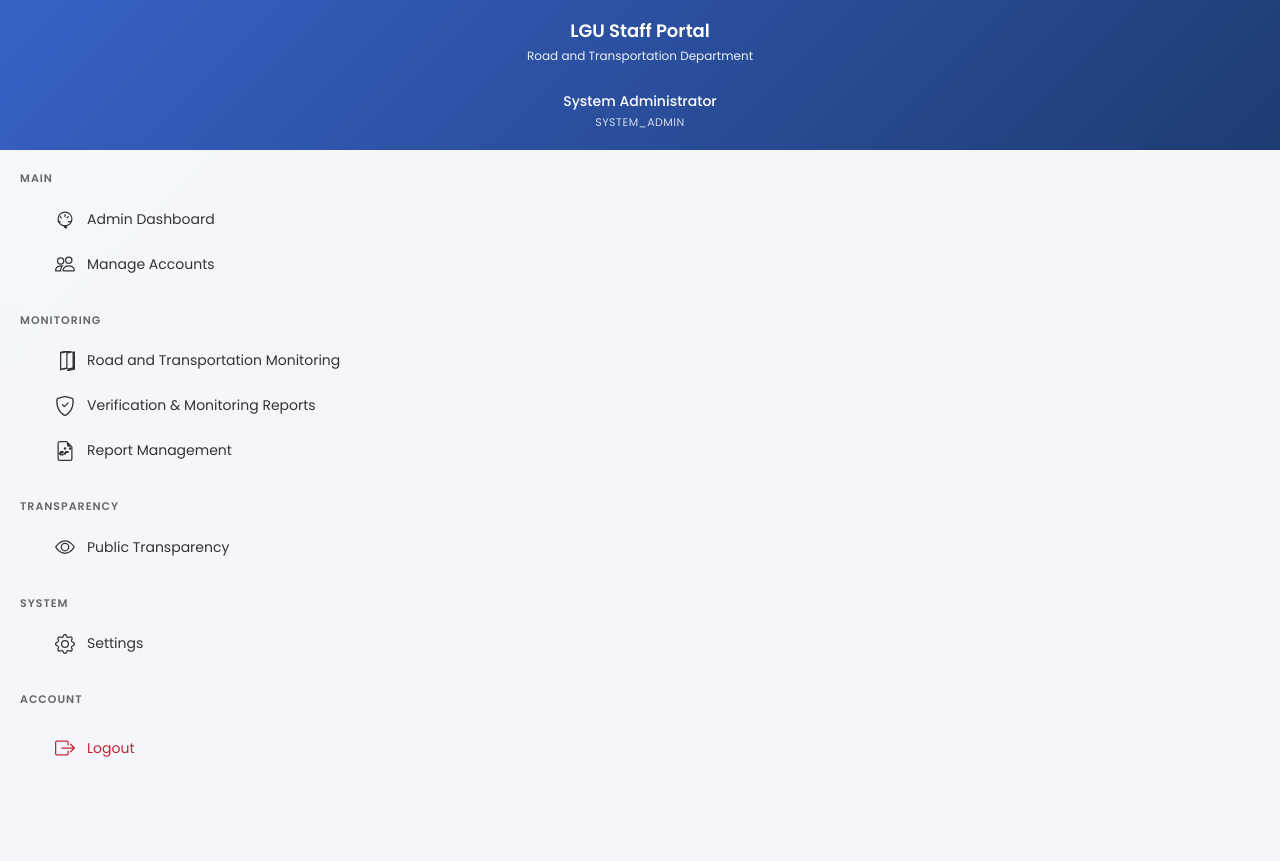
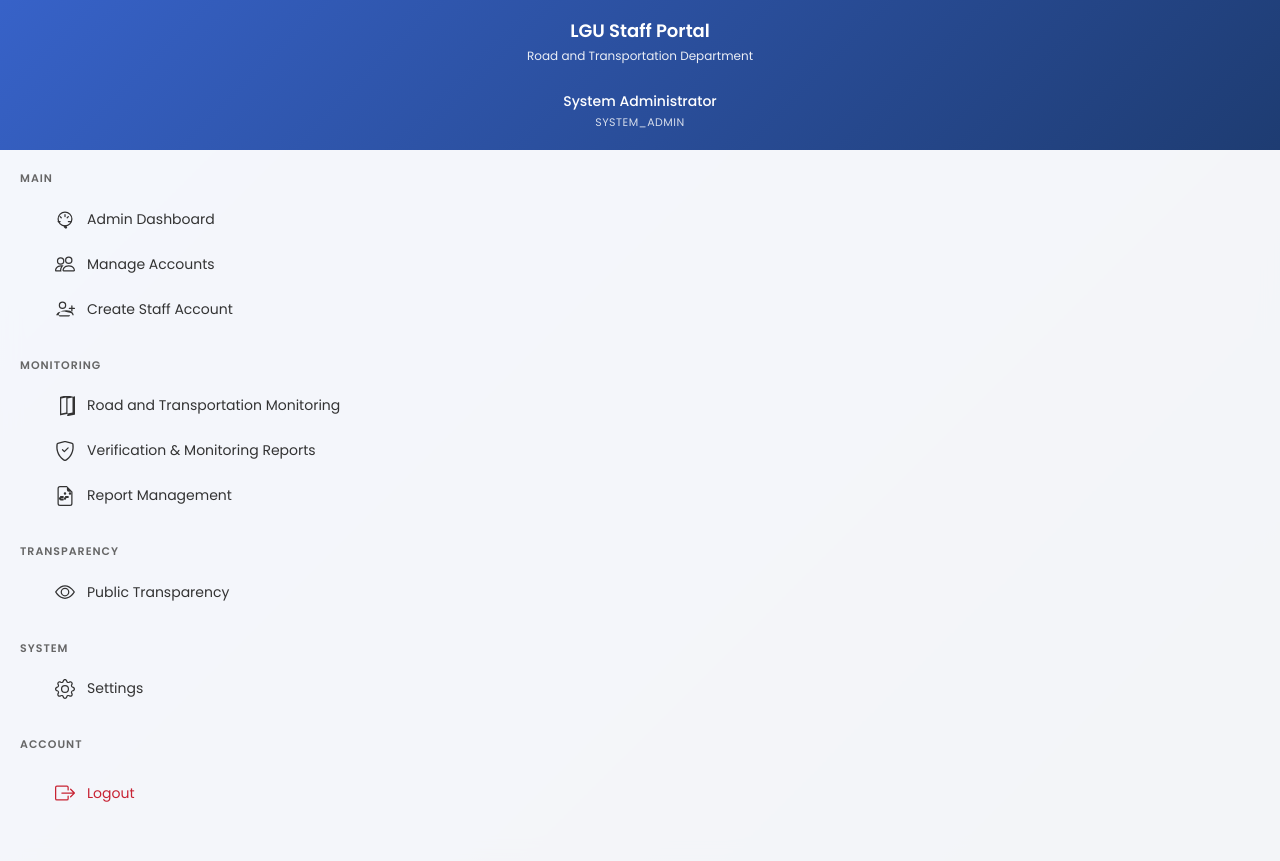
Before and after one commit to conopioclarence96-commits/lg-road-monitoring, a PHP site: page /lgu_staff/includes/sidebar.php in a window 1280 px wide. Run offline with PHP 8.4, Linux system fonts and the light colour scheme; a user stored in the database is signed in; data comes from the database, SQL or seed files in the repository; data that the repository does not hold is empty.

Commit message:
Update sidebar.php

```diff
--- a/lgu_staff/includes/sidebar.php
+++ b/lgu_staff/includes/sidebar.php
@@ -59,6 +59,12 @@ function getNavigationItems($user_role) {
                 'href' => '../pages/main/manage_accounts.php',
                 'icon' => 'users',
                 'title' => 'Manage Accounts',
+                'roles' => ['system_admin']
+            ],
+            [
+                'href' => '../pages/main/create_staff_account.php',
+                'icon' => 'person-plus',
+                'title' => 'Create Staff Account',
                 'roles' => ['system_admin']
             ]
         ],
@@ -434,7 +440,8 @@ $notification_count = getNotificationCount();
                                                 'clipboard-check' => '<path fill-rule="evenodd" d="M10.854 7.146a.5.5 0 0 1 0 .708l-3 3a.5.5 0 0 1-.708 0l-1.5-1.5a.5.5 0 1 1 .708-.708L7.5 9.793l2.646-2.647a.5.5 0 0 1 .708 0z"/><path d="M4 1.5H3a2 2 0 0 0-2 2V14a2 2 0 0 0 2 2h10a2 2 0 0 0 2-2V3.5a2 2 0 0 0-2-2h-1v1h1a1 1 0 0 1 1 1V14a1 1 0 0 1-1 1H3a1 1 0 0 1-1-1V3.5a1 1 0 0 1 1-1h1v-1z"/><path d="M9.5 1a.5.5 0 0 1 .5.5v1a.5.5 0 0 1-.5.5h-3a.5.5 0 0 1-.5-.5v-1a.5.5 0 0 1 .5-.5h3zm-3-1A1.5 1.5 0 0 0 5 1.5v1A1.5 1.5 0 0 0 6.5 4h3A1.5 1.5 0 0 0 11 2.5v-1A1.5 1.5 0 0 0 9.5 0h-3z"/>',
                                                 'clipboard-data' => '<path d="M9.5 0H4a2 2 0 0 0-2 2v12a2 2 0 0 0 2 2h8a2 2 0 0 0 2-2V4.5L9.5 0zm0 1v2A1.5 1.5 0 0 0 11 4.5h2V14a1 1 0 0 1-1 1H4a1 1 0 0 1-1-1V2a1 1 0 0 1 1-1h5.5z"/><path d="M4 11a1 1 0 1 1 0-2 1 1 0 0 1 0 2zm4-4a1 1 0 1 1 0-2 1 1 0 0 1 0 2zm0 4a1 1 0 1 1 0-2 1 1 0 0 1 0 2zm4-4a1 1 0 1 1 0-2 1 1 0 0 1 0 2z"/><path d="M7 10.5v.5a.5.5 0 0 1-.5.5h-2a.5.5 0 0 1-.5-.5v-.5a.5.5 0 0 1 .5-.5h2a.5.5 0 0 1 .5.5zm0-2v.5a.5.5 0 0 1-.5.5h-2a.5.5 0 0 1-.5-.5v-.5a.5.5 0 0 1 .5-.5h2a.5.5 0 0 1 .5.5zm4 0v.5a.5.5 0 0 1-.5.5h-2a.5.5 0 0 1-.5-.5v-.5a.5.5 0 0 1 .5-.5h2a.5.5 0 0 1 .5.5z"/>',
                                                 'eye' => '<path d="M16 8s-3-5.5-8-5.5S0 8 0 8s3 5.5 8 5.5S16 8 16 8zM1.173 8a13.133 13.133 0 0 1 1.66-2.043C4.12 4.668 5.88 3.5 8 3.5c2.12 0 3.879 1.168 5.168 2.457A13.133 13.133 0 0 1 14.828 8c-.058.087-.122.183-.195.288-.335.48-.83 1.12-1.465 1.755C11.879 11.332 10.119 12.5 8 12.5c-2.12 0-3.879-1.168-5.168-2.457A13.134 13.134 0 0 1 1.172 8z"/><path d="M8 5.5a2.5 2.5 0 1 0 0 5 2.5 2.5 0 0 0 0-5zM4.5 8a3.5 3.5 0 1 1 7 0 3.5 3.5 0 0 1-7 0z"/>',
-                                                'users' => '<path d="M15 14s1 0 1-1-1-4-5-4-5 3-5 4 1 1 1 1h8zm-7.978-1A.261.261 0 0 1 7 12.996c.001-.264.167-1.03.76-1.72C8.312 10.629 9.282 10 11 10c1.717 0 2.687.63 3.24 1.276.593.69.758 1.457.76 1.72l-.008.002a.274.274 0 0 1-.014.002H7.022zM11 7a2 2 0 1 0 0-4 2 2 0 0 0 0 4zm3-2a3 3 0 1 1-6 0 3 3 0 0 1 6 0zM6.936 9.28a5.88 5.88 0 0 0-1.23-.247A7.35 7.35 0 0 0 5 9c-4 0-5 3-5 4 0 .667.333 1 1 1h4.216A2.238 2.238 0 0 1 5 13c0-1.01.377-2.042 1.09-2.904.243-.294.526-.569.846-.816zM4.92 10A5.493 5.493 0 0 0 4 13H1c0-.26.164-1.03.76-1.724.545-.636 1.492-1.256 3.16-1.275zM1.5 5.5a3 3 0 1 1 6 0 3 3 0 0 1-6 0zm3-2a2 2 0 1 0 0 4 2 2 0 0 0 0-4z"/>'
+                                                'users' => '<path d="M15 14s1 0 1-1-1-4-5-4-5 3-5 4 1 1 1 1h8zm-7.978-1A.261.261 0 0 1 7 12.996c.001-.264.167-1.03.76-1.72C8.312 10.629 9.282 10 11 10c1.717 0 2.687.63 3.24 1.276.593.69.758 1.457.76 1.72l-.008.002a.274.274 0 0 1-.014.002H7.022zM11 7a2 2 0 1 0 0-4 2 2 0 0 0 0 4zm3-2a3 3 0 1 1-6 0 3 3 0 0 1 6 0zM6.936 9.28a5.88 5.88 0 0 0-1.23-.247A7.35 7.35 0 0 0 5 9c-4 0-5 3-5 4 0 .667.333 1 1 1h4.216A2.238 2.238 0 0 1 5 13c0-1.01.377-2.042 1.09-2.904.243-.294.526-.569.846-.816zM4.92 10A5.493 5.493 0 0 0 4 13H1c0-.26.164-1.03.76-1.724.545-.636 1.492-1.256 3.16-1.275zM1.5 5.5a3 3 0 1 1 6 0 3 3 0 0 1-6 0zm3-2a2 2 0 1 0 0 4 2 2 0 0 0 0-4z"/>',
+                                                'person-plus' => '<path d="M6 8a3 3 0 1 0 0-6 3 3 0 0 0 0 6m2-3a2 2 0 1 1-4 0 2 2 0 0 1 4 0m4 8c0 1-1 1-1 1H4s-1 0-1-1 1-4 6-4 6 3 6 4m-1-.004c-.001-.246-.154-.986-.832-1.664C9.516 10.68 8.289 10 6 10s-3.516.68-4.168 1.332c-.678.678-.83 1.418-.832 1.664z"/><path fill-rule="evenodd" d="M13.5 5a.5.5 0 0 1 .5.5V7h1.5a.5.5 0 0 1 0 1H14v1.5a.5.5 0 0 1-1 0V8h-1.5a.5.5 0 0 1 0-1H13V5.5a.5.5 0 0 1 .5-.5"/>'
                                             ];
                                             echo $icon_paths[$item['icon']] ?? '';
                                             ?>
```
